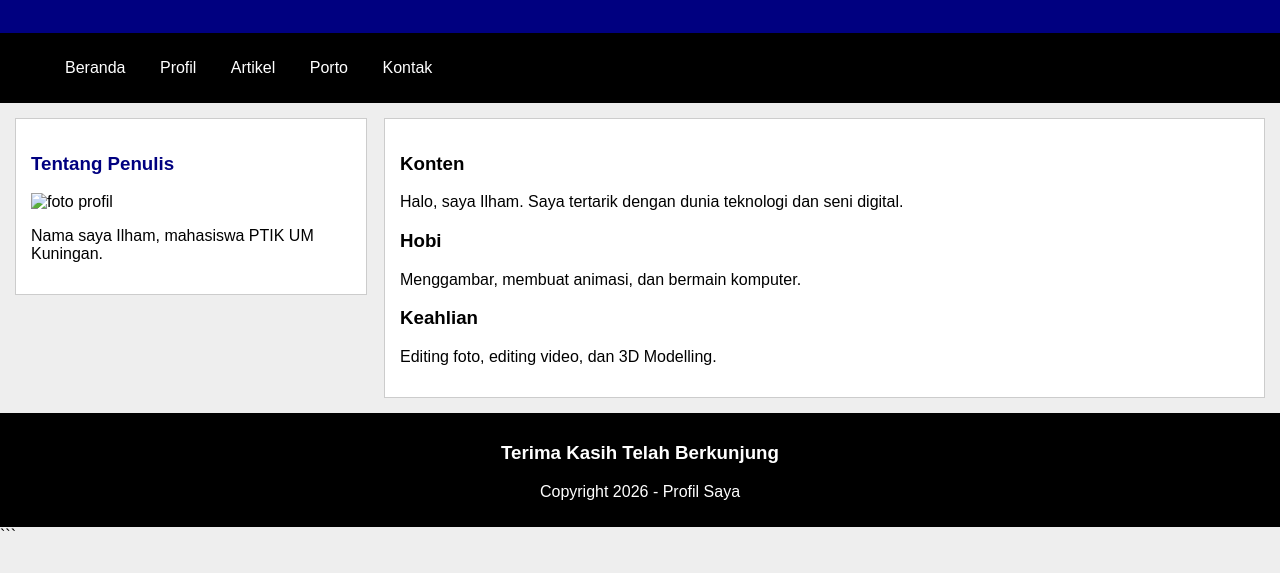
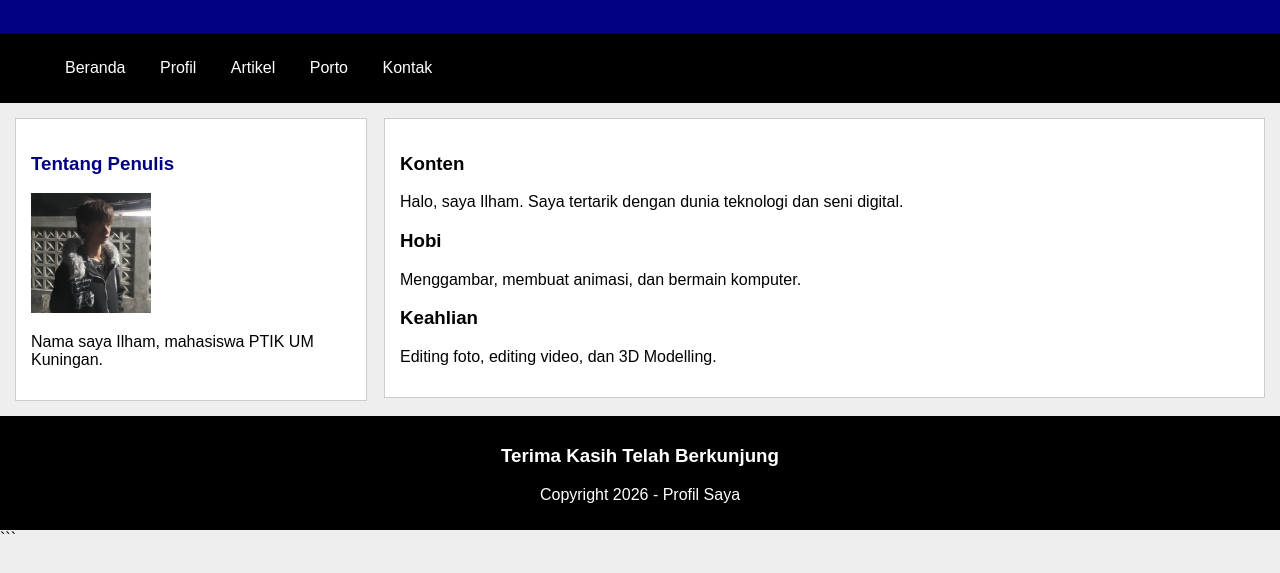
Before and after one commit to ilhamibrahim021-afk/Tugas-harian-web, a plain HTML site: page index.html in a window 1280 px wide. Shown: the part 121-694 px from the top of the page. Drawn offline with Linux system fonts and the light colour scheme.

Commit message:
index.html

```diff
--- a/index.html
+++ b/index.html
@@ -89,7 +89,7 @@
 
     <div class="samping">
         <h3>Tentang Penulis</h3>
-        <img src="image/Profil.jpeg" alt="foto profil" class="profil">
+        <img src="./Profil.jpeg" class="profil" alt="Foto Profil">
         <p>Nama saya Ilham, mahasiswa PTIK UM Kuningan.</p>
     </div>
 
```
